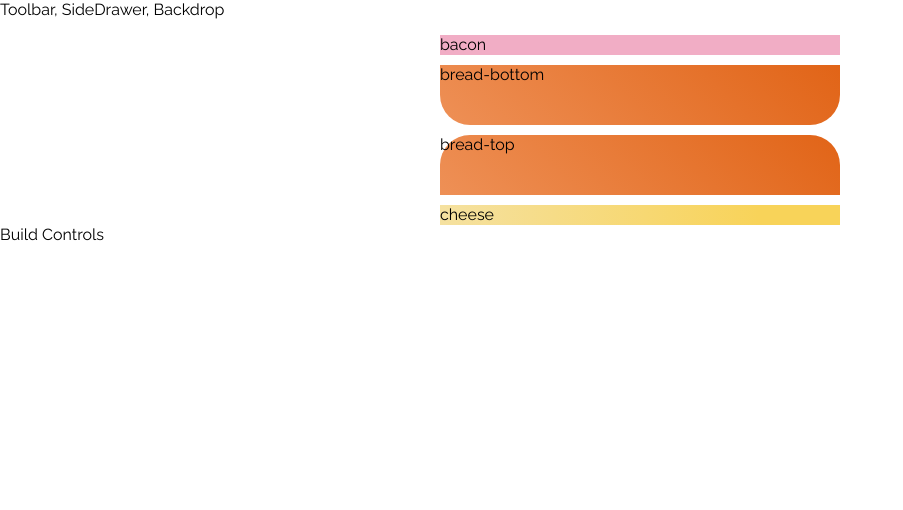
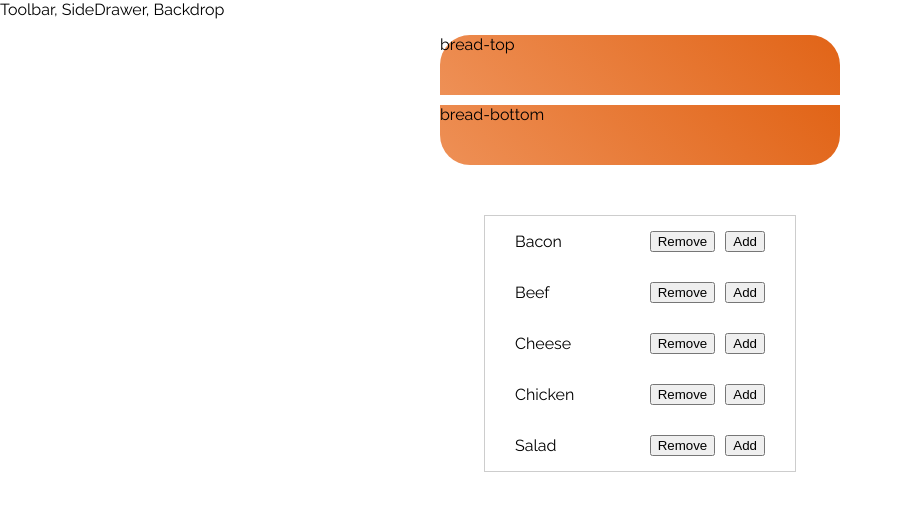
Before and after one commit to sofiapuch/burger-builder, a React (Create React App) app: page / in a window 1280 px wide. Shown: the top 510 px of the page, without its empty margins (0-903 px from the left). Built offline with nearby package versions, Linux system fonts and the light colour scheme.

Commit message:
Keep bread ingredient permanently on screen, started creation of basic burger builder controls

```diff
--- /dev/null
+++ b/src/components/Burger/BuildControls/BuildControl/BuildControl.scss
@@ -0,0 +1,10 @@
+.build-control {
+    align-items: center;
+    display: flex;
+    justify-content: space-between;
+
+    &__button {
+        cursor: pointer;
+        margin-left: 10px;
+    }
+}
--- /dev/null
+++ b/src/components/Burger/BuildControls/BuildControl/index.js
@@ -0,0 +1,20 @@
+import React from 'react';
+
+import './BuildControl.scss';
+
+const buildControl = (props) => {
+
+    const { label } = props;
+
+    return (
+        <div className="build-control">
+            <p className="build-control__label">{label}</p>
+            <div className="build-control__buttons-wrapper">
+                <button className="build-control__button build-control__button--remove">Remove</button>
+                <button className="build-control__button build-control__button--add">Add</button>
+            </div>
+        </div>
+    )
+}
+
+export default buildControl;
--- /dev/null
+++ b/src/components/Burger/BuildControls/BuildControls.scss
@@ -0,0 +1,6 @@
+.build-controls {
+    border: 1px solid #cdcdcd;
+    margin: 50px auto 0;
+    min-width: 250px;
+    padding: 0 30px;
+}
--- /dev/null
+++ b/src/components/Burger/BuildControls/index.js
@@ -0,0 +1,19 @@
+import React from 'react';
+import BuildControl from './BuildControl/index';
+
+import './BuildControls.scss';
+
+const buildControls = (props) => {
+
+    const controls = props.ingredients.map((ingredient, index) => {
+        return <BuildControl label={ingredient.name} />
+    })
+
+    return (
+        <div className="build-controls">
+            {controls}
+        </div>
+    )
+}
+
+export default buildControls;
--- a/src/components/Burger/index.js
+++ b/src/components/Burger/index.js
@@ -11,7 +11,9 @@ const burger = (props) => {
 
     return (
         <div className='burger'>
+            <BurgerIngredient type='bread-top' />
             {ingredients}
+            <BurgerIngredient type='bread-bottom' />
         </div>
     );
 
--- a/src/containers/BurgerBuilder/index.js
+++ b/src/containers/BurgerBuilder/index.js
@@ -1,6 +1,7 @@
 import React, { Component } from 'react';
 import Aux from '../../hoc/Aux';
 import Burger from '../../components/Burger/index';
+import BuildControls from '../../components/Burger/BuildControls/index';
 
 class BurgerBuilder extends Component {
 
@@ -8,23 +9,15 @@ class BurgerBuilder extends Component {
         ingredients: [
             {
                 name: 'Bacon',
-                amount: 1
+                amount: 0
             },
             {
                 name: 'Beef',
                 amount: 0
             },
             {
-                name: 'Bread-Bottom',
-                amount: 1
-            },
-            {
-                name: 'Bread-Top',
-                amount: 1
-            },
-            {
                 name: 'Cheese',
-                amount: 1
+                amount: 0
             },
             {
                 name: 'Chicken',
@@ -41,7 +34,7 @@ class BurgerBuilder extends Component {
         return(
             <Aux>
                 <Burger ingredients={this.state.ingredients}/>
-                <div>Build Controls</div>
+                <BuildControls ingredients={this.state.ingredients} />
             </Aux>
         );
     }
```
